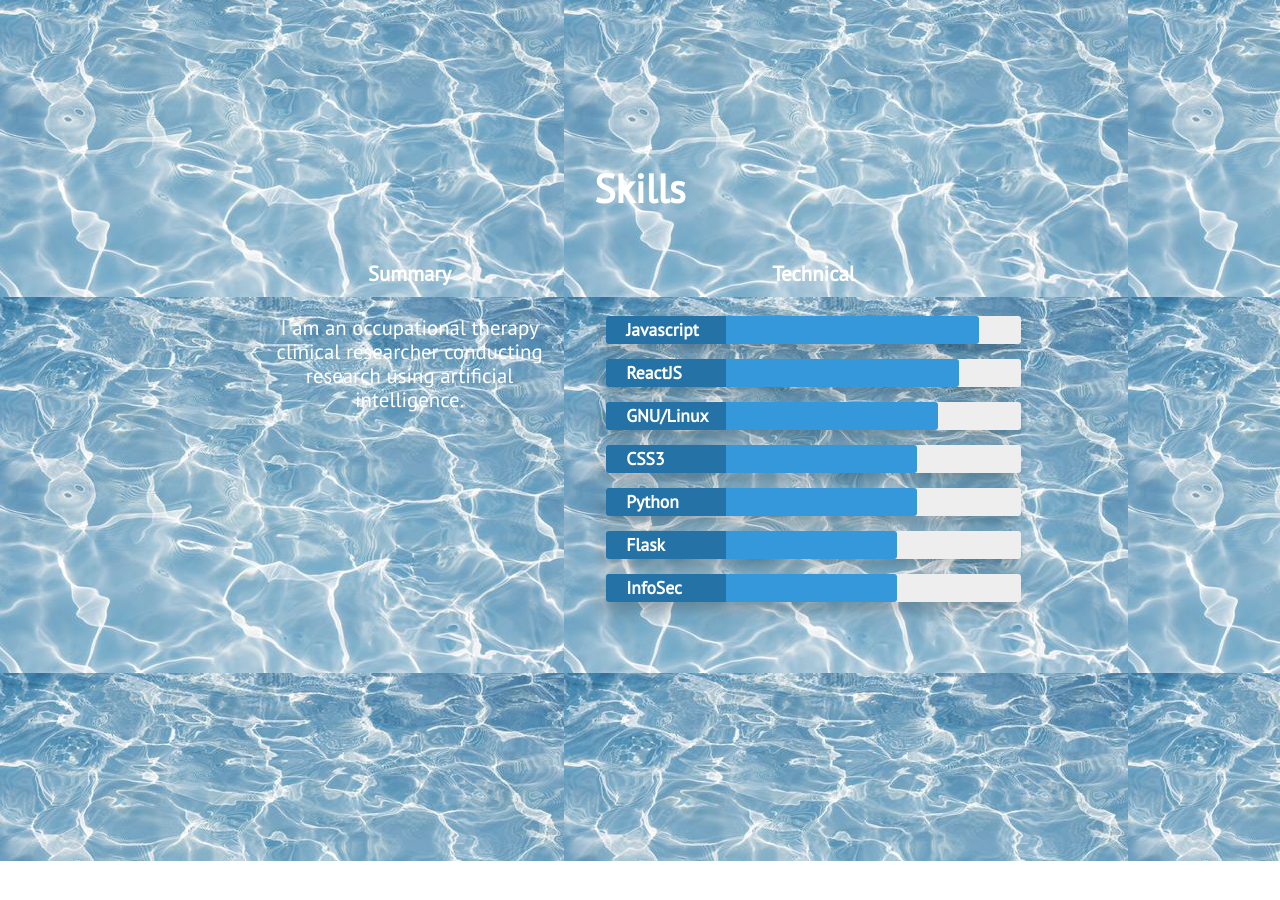
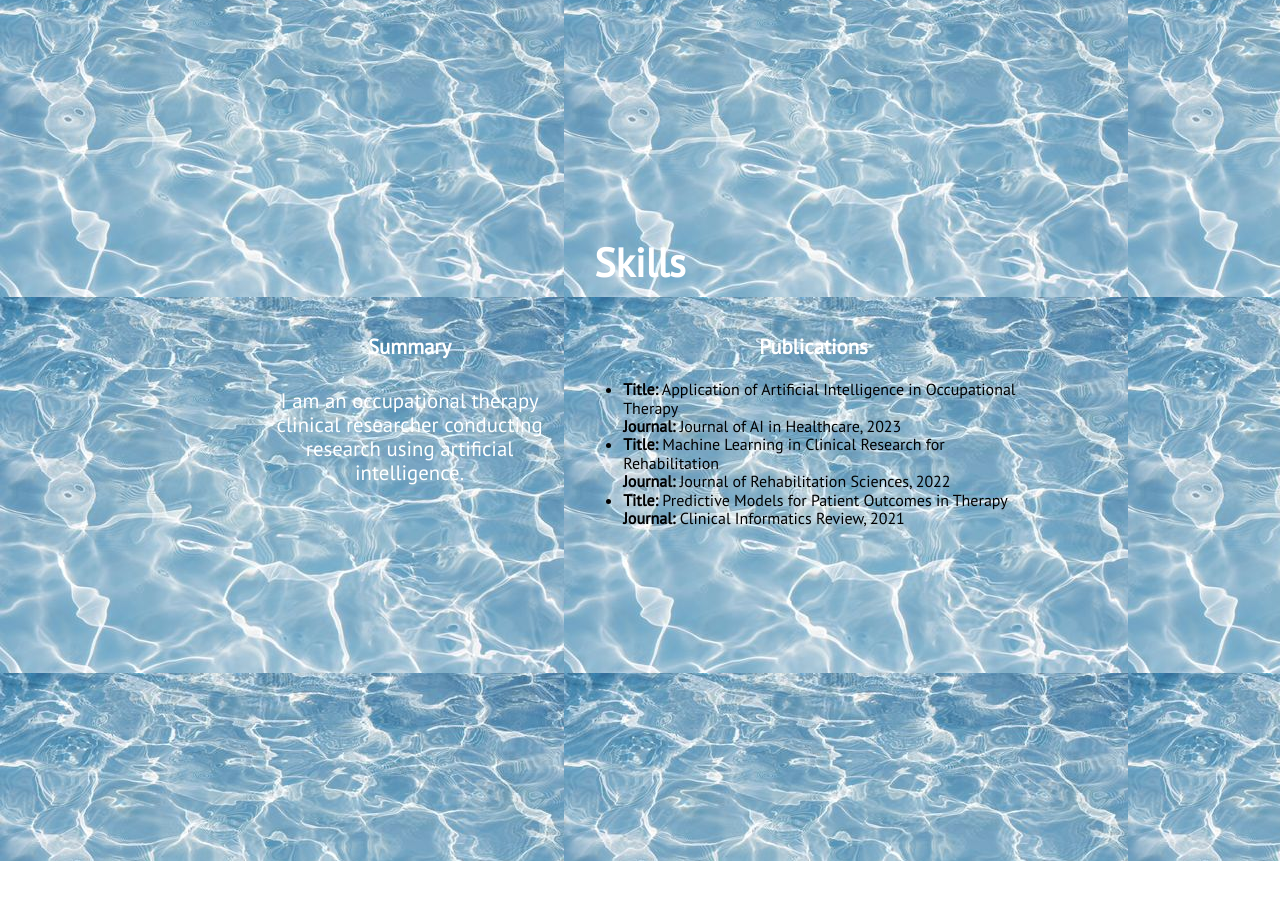
Before and after one commit to KANGSURA/KANGSURA, a Jekyll site: the page built from index.html, in a window 1280 px wide and 900 px high, scrolled down 2039 px. Built offline with Jekyll 4.4.1, drawn with Linux system fonts in a browser that asks for light colours; nearby versions of some CDN libraries.

Commit message:
Update skills.html

```diff
--- a/_includes/skills.html
+++ b/_includes/skills.html
@@ -1,4 +1,3 @@
-
 <div class="section-wrapper">
     <section class="section skills" id="skills">
         <div>
@@ -11,45 +10,26 @@
                         I am an occupational therapy clinical researcher conducting research using artificial intelligence.
                     </p>
                 </div>
-                <div class="technical-skills">
-                    <h3 class="center-align skills-subsection">Technical</h3>
-                    <div class="progress-bars">
-                        <div class="skillbar clearfix " data-percent="90%">
-                            <div class="skillbar-title" style="background: #2980b9;"><span>Javascript</span></div>
-                            <div class="skillbar-bar" style="background: #3498db;"></div>
-                        </div> <!-- End Skill Bar -->
-
-                        <div class="skillbar clearfix " data-percent="85%">
-                            <div class="skillbar-title" style="background: #2980b9;"><span>ReactJS</span></div>
-                            <div class="skillbar-bar" style="background: #3498db;"></div>
-                        </div> <!-- End Skill Bar -->
-
-                        <div class="skillbar clearfix " data-percent="80%">
-                            <div class="skillbar-title" style="background: #2980b9;"><span>GNU/Linux</span></div>
-                            <div class="skillbar-bar" style="background: #3498db"></div>
-                        </div> <!-- End Skill Bar -->
-
-
-                        <div class="skillbar clearfix " data-percent="75%">
-                            <div class="skillbar-title" style="background: #2980b9;"><span>CSS3</span></div>
-                            <div class="skillbar-bar" style="background: #3498db;"></div>
-                        </div> <!-- End Skill Bar -->
-
-                        <div class="skillbar clearfix " data-percent="75%">
-                            <div class="skillbar-title" style="background: #2980b9;"><span>Python</span></div>
-                            <div class="skillbar-bar" style="background: #3498db;"></div>
-                        </div> <!-- End Skill Bar -->
-
-                        <div class="skillbar clearfix " data-percent="70%">
-                            <div class="skillbar-title" style="background: #2980b9"><span>Flask</span></div>
-                            <div class="skillbar-bar" style="background: #3498db;"></div>
-                        </div> <!-- End Skill Bar -->
-
-                        <div class="skillbar clearfix " data-percent="70%">
-                            <div class="skillbar-title" style="background: #2980b9"><span>InfoSec</span></div>
-                            <div class="skillbar-bar" style="background: #3498db"></div>
-                        </div> <!-- End Skill Bar -->
-                    </div>
+                <div class="papers">
+                    <h3 class="center-align skills-subsection">Publications</h3>
+                    <ul class="publication-list">
+                        <li class="publication-item">
+                            <strong>Title:</strong> Application of Artificial Intelligence in Occupational Therapy
+                            <br>
+                            <strong>Journal:</strong> Journal of AI in Healthcare, 2023
+                        </li>
+                        <li class="publication-item">
+                            <strong>Title:</strong> Machine Learning in Clinical Research for Rehabilitation
+                            <br>
+                            <strong>Journal:</strong> Journal of Rehabilitation Sciences, 2022
+                        </li>
+                        <li class="publication-item">
+                            <strong>Title:</strong> Predictive Models for Patient Outcomes in Therapy
+                            <br>
+                            <strong>Journal:</strong> Clinical Informatics Review, 2021
+                        </li>
+                        <!-- 필요한 경우 추가 논문 -->
+                    </ul>
                 </div>
             </div>
         </div>
```
